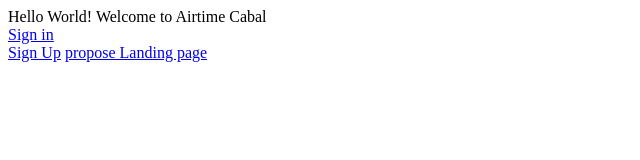
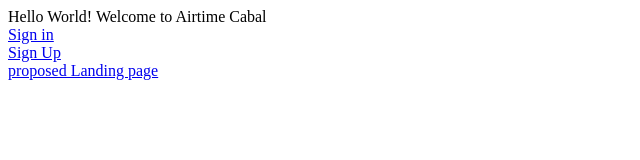
Before and after one commit to Adamsonoladipupo/ac, a plain HTML site: page index.html in a window 1280 px wide. Shown: the whole page, without its empty margins (0-640 px from the left). Drawn offline with Linux system fonts and the light colour scheme.

Commit message:
Add files via upload

```diff
--- a/index.html
+++ b/index.html
@@ -9,8 +9,8 @@
     Hello World!
     Welcome to Airtime Cabal <br>
     <a href="signin.html">Sign in</a> <br>
-    <a href="signup.html">Sign Up</a>
-    <a href="https://www.figma.com/proto/Md6Gt0PRGfmxUi3StqEZFO/Gosub.ng-Landing-Page?page-id=728%3A622&node-id=728-623&p=f&viewport=-1382%2C3027%2C1.01&t=gMtiAXKAtUatSUkN-1&scaling=scale-down-width&content-scaling=fixed&starting-point-node-id=728%3A623">propose Landing page</a>
+    <a href="signup.html">Sign Up</a> <br>
+    <a href="https://www.figma.com/proto/Md6Gt0PRGfmxUi3StqEZFO/Gosub.ng-Landing-Page?page-id=728%3A622&node-id=728-623&p=f&viewport=-1382%2C3027%2C1.01&t=gMtiAXKAtUatSUkN-1&scaling=scale-down-width&content-scaling=fixed&starting-point-node-id=728%3A623">proposed Landing page</a>
 
 </body>
 </html>
```
